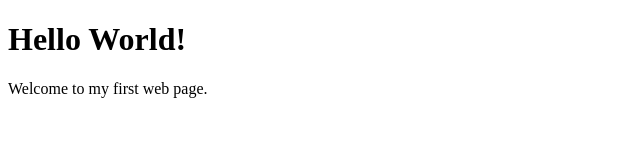
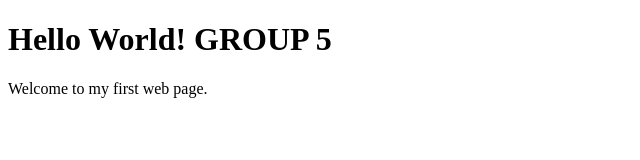
Before and after one commit to bblyk/HelloWorld-App, a plain HTML site: page index.html in a window 1280 px wide. Shown: the whole page, without its empty margins (0-640 px from the left). Drawn offline with Linux system fonts and the light colour scheme.

Commit message:
Modify title and header in index.html
Updated the title and header to include 'GROUP 5'.

```diff
--- a/index.html
+++ b/index.html
@@ -5,14 +5,14 @@
 <head>
     <meta charset="UTF-8">
     <meta name="viewport" content="width=device-width, initial-scale=1.0">
-    <title>Hello World App GROUP 5</title>
+    <title>Hello World App </title>
 </head>
 
 
 <body>
 
 
-    <h1>Hello World!</h1>
+    <h1>Hello World! GROUP 5 </h1>
     <p>Welcome to my first web page.</p>
 
 
```
